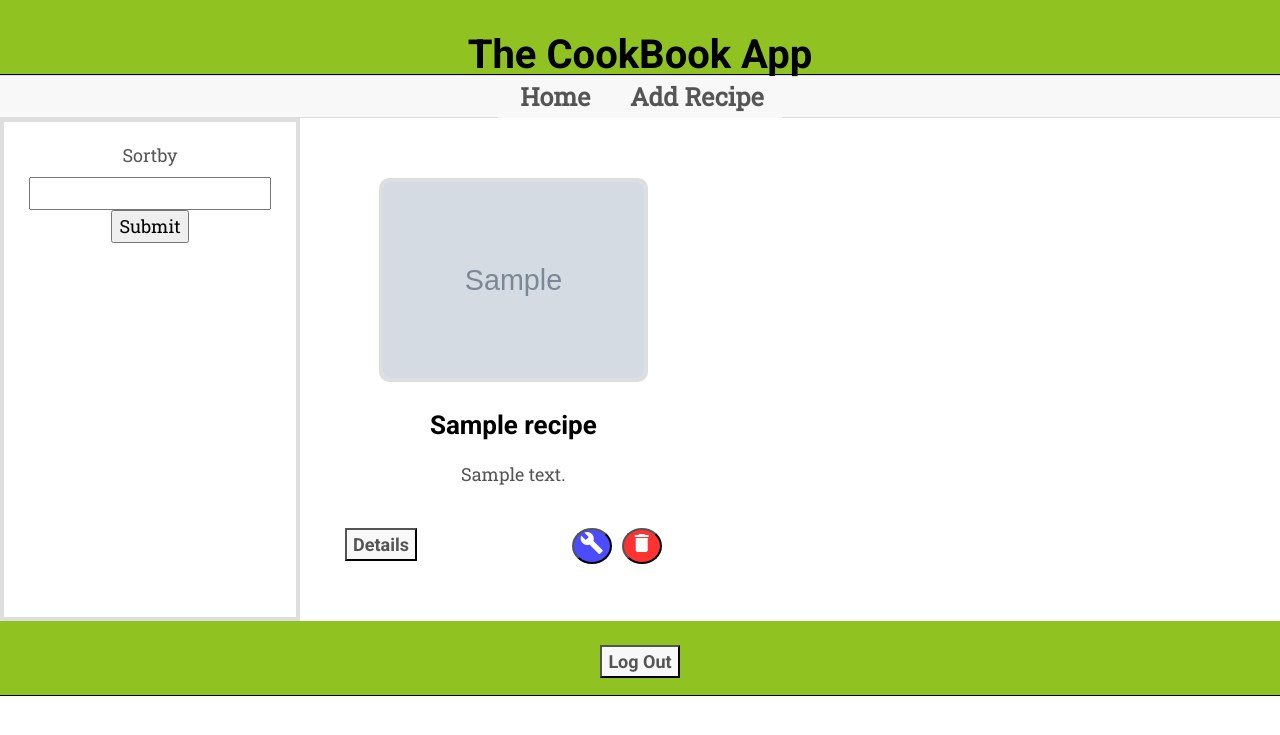
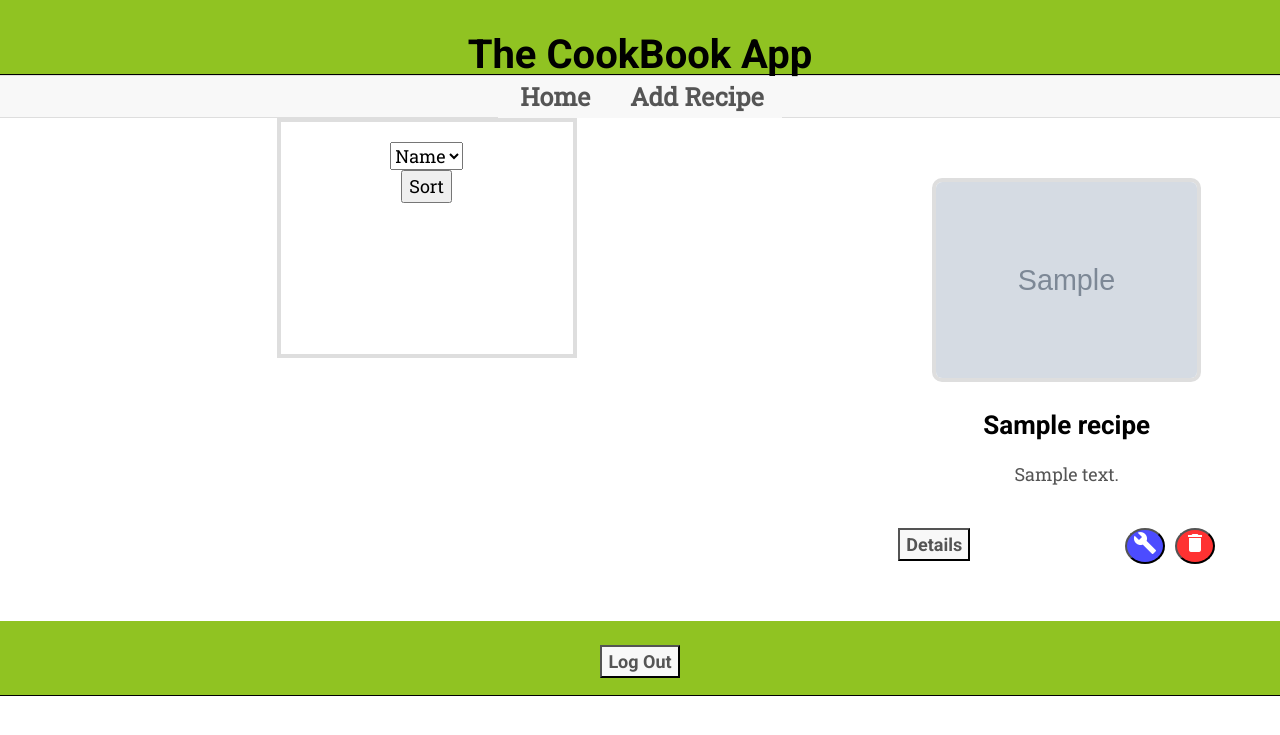
Before and after one commit to cball1990/cookbook-milestone, a Flask app: template templates/home.html in a window 1280 px wide. Shown: the top 735 px of the page. Run offline with Flask 2, Linux system fonts and the light colour scheme; the template is opened without the code that fills it: most values are stand-ins (such as "Sample title", 1, 10 or a date in 2020); grey boxes marked "Sample" are stand-in pictures; form fields are guessed from the names that the template uses; some libraries are stand-ins or nearby versions.

Commit message:
working on getting the sorting method done

```diff
--- a/app.py
+++ b/app.py
@@ -69,10 +69,9 @@
 @app.route('/home')
 def home():
     if 'username' in session:
-        form = sortfield()
-        sortField = dict(form).get(form.sortby.data)
-        return render_template("home.html", form = form,
-            recipes=mongo.db.recipe.find().sort(sortField, 1))
+        sortby = request.form.get('sorting')
+        return render_template("home.html", sortby = sortby,
+            recipes=mongo.db.recipe.find().sort(sortby, 1))
 
 @app.route('/addrecipe')
 def addrecipe():
--- a/templates/home.html
+++ b/templates/home.html
@@ -2,15 +2,13 @@
 {% block content %}
 <div class="container-fluid">
     <div class="row">
-         <form action="{{ url_for('home') }}"method="get">
-            <div class="add-form">
-                 <div>
-                          {{ form.sortby.label }}<br>
-                          {{ form.sortby }}{{ form.submit }}
-                           <br>
-                 </div>
-            </div>
-         </form>
+         <form action="{{ url_for('home') }}" class="app-form" method="post">
+                <select name="sorting" value="name">
+                  <option value="name">Name</option>
+                  <option value="upvotes">Votes</option>
+                </select>
+                <p><input type="submit" value="Sort"/></p>
+            </form>
         {% for recipe in recipes %}
             <div class="col-sm-12 col-md-4 ">
                 <div class="recipe-container">
```
Also changed, not shown: 1 other file.
